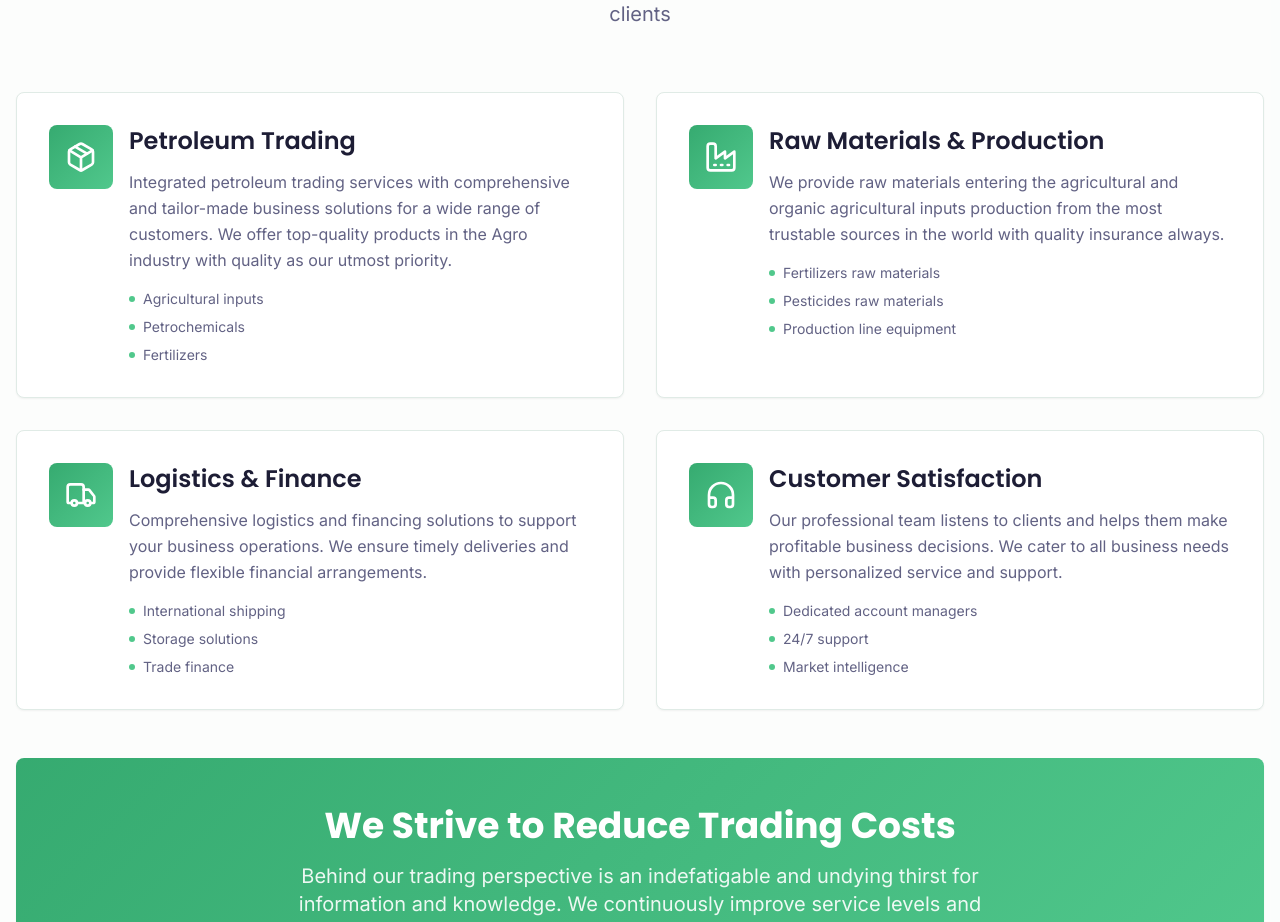
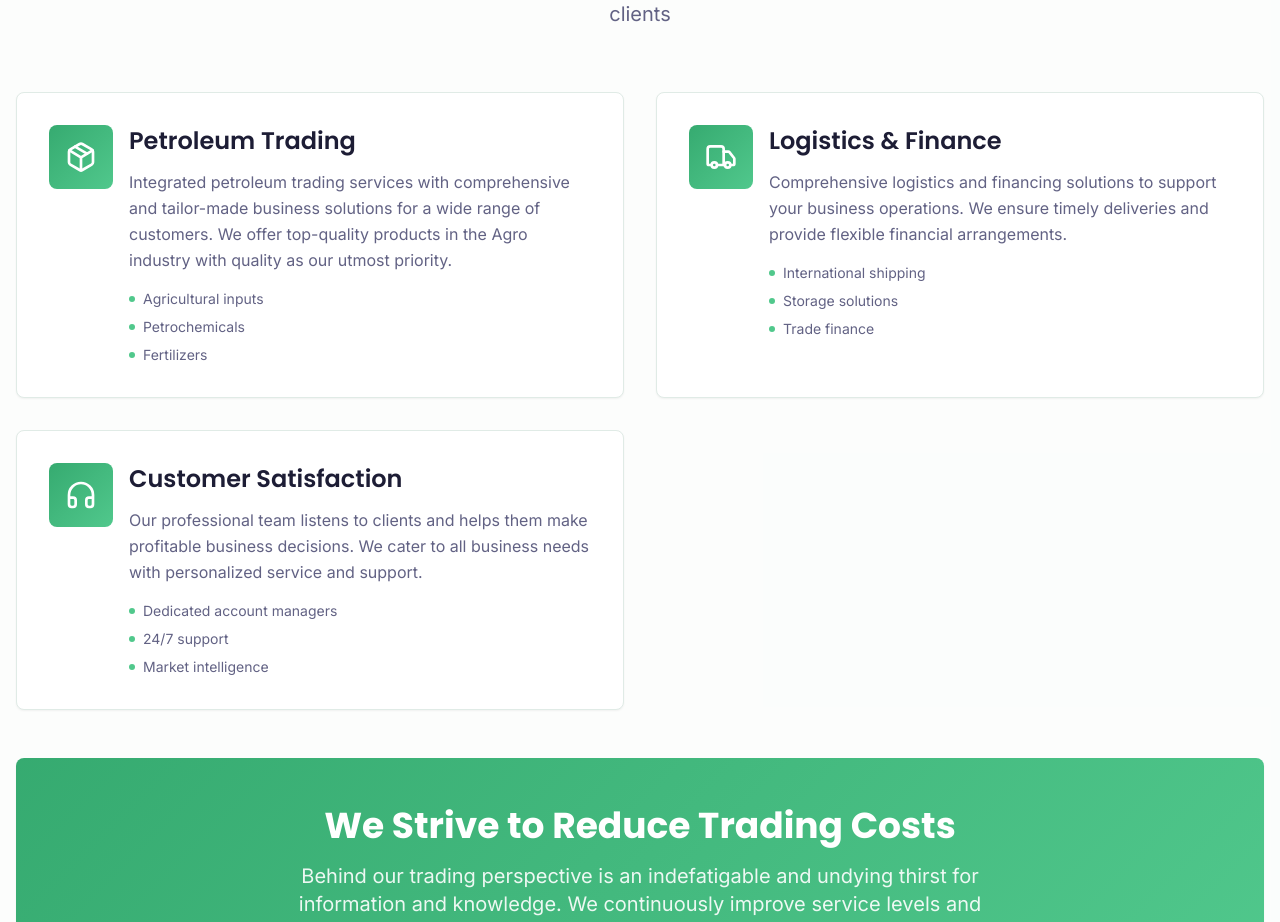
Before and after one commit to Pacifiquecyusa/hello-our-company, a React (Vite) app: page / in a window 1280 px wide. Shown: the part 2088-3010 px from the top of the page. Built offline with nearby package versions, Linux system fonts and the light colour scheme; the HTML template or start-up script is replaced by a standard one.

Commit message:
Changes
Co-authored-by: Pacifiquecyusa <192970940+Pacifiquecyusa@users.noreply.github.com>

```diff
--- a/src/components/Services.tsx
+++ b/src/components/Services.tsx
@@ -1,5 +1,5 @@
 import { Card } from "@/components/ui/card";
-import { Package, Factory, Truck, HeadphonesIcon } from "lucide-react";
+import { Package, Truck, HeadphonesIcon } from "lucide-react";
 
 const Services = () => {
   const services = [
@@ -9,17 +9,6 @@ const Services = () => {
       description:
         "Integrated petroleum trading services with comprehensive and tailor-made business solutions for a wide range of customers. We offer top-quality products in the Agro industry with quality as our utmost priority.",
       features: ["Agricultural inputs", "Petrochemicals", "Fertilizers"],
-    },
-    {
-      icon: Factory,
-      title: "Raw Materials & Production",
-      description:
-        "We provide raw materials entering the agricultural and organic agricultural inputs production from the most trustable sources in the world with quality insurance always.",
-      features: [
-        "Fertilizers raw materials",
-        "Pesticides raw materials",
-        "Production line equipment",
-      ],
     },
     {
       icon: Truck,
```
